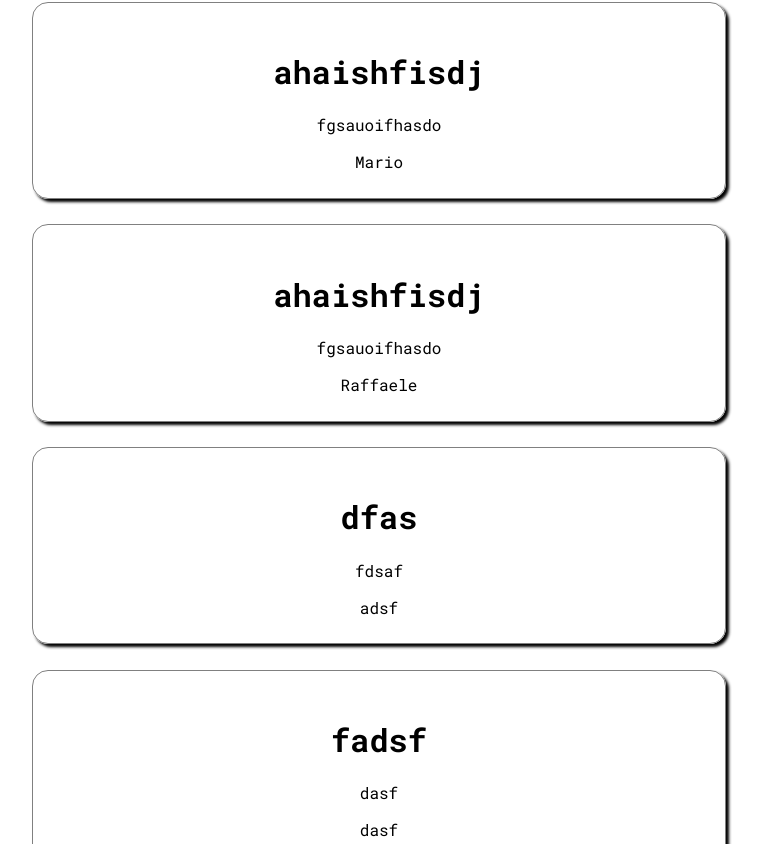
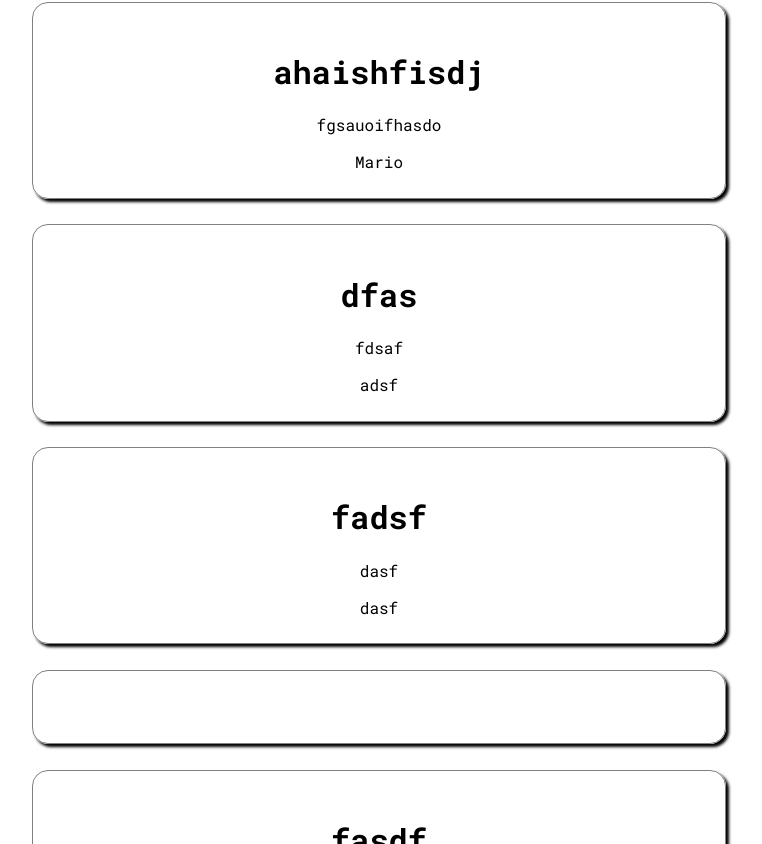
Before and after one commit to RaffaeleCaravett/myFirstReactApplication, a React (Create React App) app: page / in a window 1280 px wide. Shown: the part 577-1421 px from the top of the page, without its empty margins (261-1023 px from the left). Built offline with nearby package versions, Linux system fonts and the light colour scheme; data requests are answered from the project's data file.

Commit message:
created not found component

```diff
--- a/data/db.json
+++ b/data/db.json
@@ -11,12 +11,6 @@
       "body": "fgsauoifhasdo",
       "author": "Mario",
       "id": 2
-    },
-    {
-      "title": "ahaishfisdj",
-      "body": "fgsauoifhasdo",
-      "author": "Raffaele",
-      "id": 3
     },
     {
       "title": "dfas",
--- a/src/blog.js
+++ b/src/blog.js
@@ -8,7 +8,7 @@ const { id } = useParams()
 const {data,isPending,error} = useFetch(`http://localhost:8000/blog/${id}`)
 const history= useHistory();
 
-const deleteBlog = (id)=>{
+const deleteBlog = ()=>{
     fetch('http://localhost:8000/blog/'+id,
     {
         method:'DELETE',
```
Also changed, not shown: src/NotFound.js (added).
